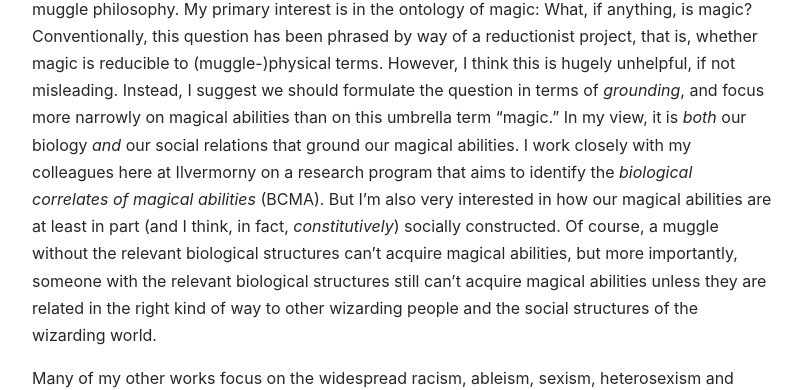
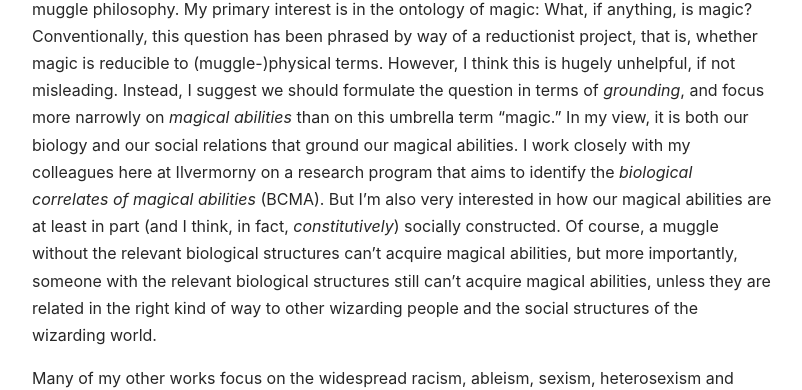
Before and after one commit to dingherself/dingherself.github.io, a Jekyll site: the page built from secret-about-me.md, in a window 1280 px wide and 1010 px high. Shown: the part 297-687 px from the top of the window, without its empty margins (238-1040 px from the left). Built offline with Jekyll 4.4.1, drawn with Linux system fonts in a browser that asks for light colours; nearby versions of some CDN libraries.

Commit message:
cosmetic edits

```diff
--- a/secret-about-me.md
+++ b/secret-about-me.md
@@ -9,7 +9,7 @@
 
 I'm a philosopher in the Department of Magical Theory, [Ilvermorny School of Witchcraft and Wizardry](https://www.pottermore.com/writing-by-jk-rowling/ilvermorny), and assistant editor of *The Ilvermorny Review of Magical Theory & Philosophy*. I passed my [O.W.L.](https://harrypotter.fandom.com/wiki/Ordinary_Wizarding_Level) and [N.E.W.T exams](https://harrypotter.fandom.com/wiki/Nastily_Exhausting_Wizarding_Test) at Hufflepuff House, Hogwarts School.
 
-My research centers on the philosophy and theory of magic, often drawing on contemporary muggle philosophy. My primary interest is in the ontology of magic: What, if anything, is magic? Conventionally, this question has been phrased by way of a reductionist project, that is, whether magic is reducible to (muggle-)physical terms. However, I think this is hugely unhelpful, if not misleading. Instead, I suggest we should formulate the question in terms of *grounding*, and focus more narrowly on magical abilities than on this umbrella term "magic." In my view, it is *both* our biology *and* our social relations that ground our magical abilities. I work closely with my colleagues here at Ilvermorny on a research program that aims to identify the *biological correlates of magical abilities* (BCMA).  But I'm also very interested in how our magical abilities are at least in part (and I think, in fact, *constitutively*) socially constructed. Of course, a muggle without the relevant biological structures can't acquire magical abilities, but more importantly, someone with the relevant biological structures still can't acquire magical abilities unless they are related in the right kind of way to other wizarding people and the social structures of the wizarding world.
+My research centers on the philosophy and theory of magic, often drawing on contemporary muggle philosophy. My primary interest is in the ontology of magic: What, if anything, is magic? Conventionally, this question has been phrased by way of a reductionist project, that is, whether magic is reducible to (muggle-)physical terms. However, I think this is hugely unhelpful, if not misleading. Instead, I suggest we should formulate the question in terms of *grounding*, and focus more narrowly on *magical abilities* than on this umbrella term "magic." In my view, it is both our biology and our social relations that ground our magical abilities. I work closely with my colleagues here at Ilvermorny on a research program that aims to identify the *biological correlates of magical abilities* (BCMA).  But I'm also very interested in how our magical abilities are at least in part (and I think, in fact, *constitutively*) socially constructed. Of course, a muggle without the relevant biological structures can't acquire magical abilities, but more importantly, someone with the relevant biological structures still can't acquire magical abilities, unless they are related in the right kind of way to other wizarding people and the social structures of the wizarding world.
 
 Many of my other works focus on the widespread racism, ableism, sexism, heterosexism and cisgenderism in the wizarding world, and the oppression and sometimes outright slavery of magical creatures (including house-elves).
 
```
